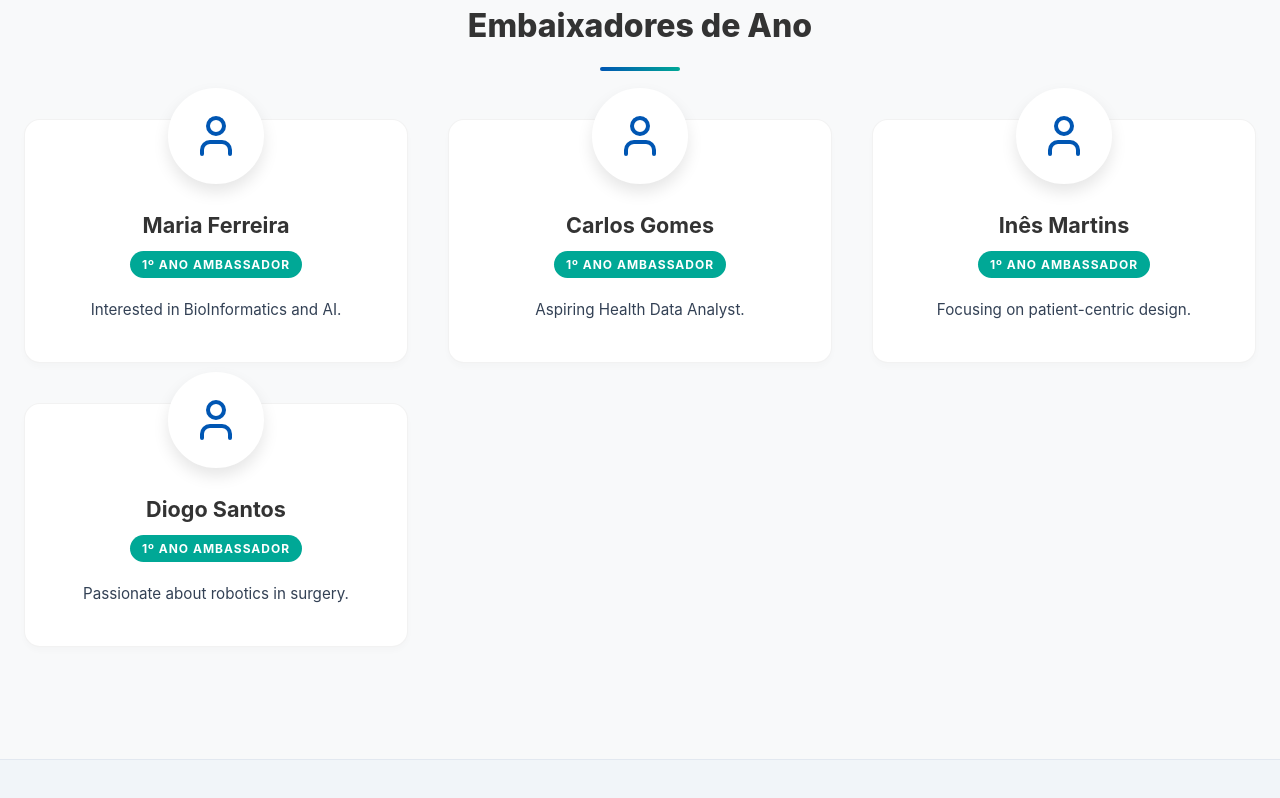
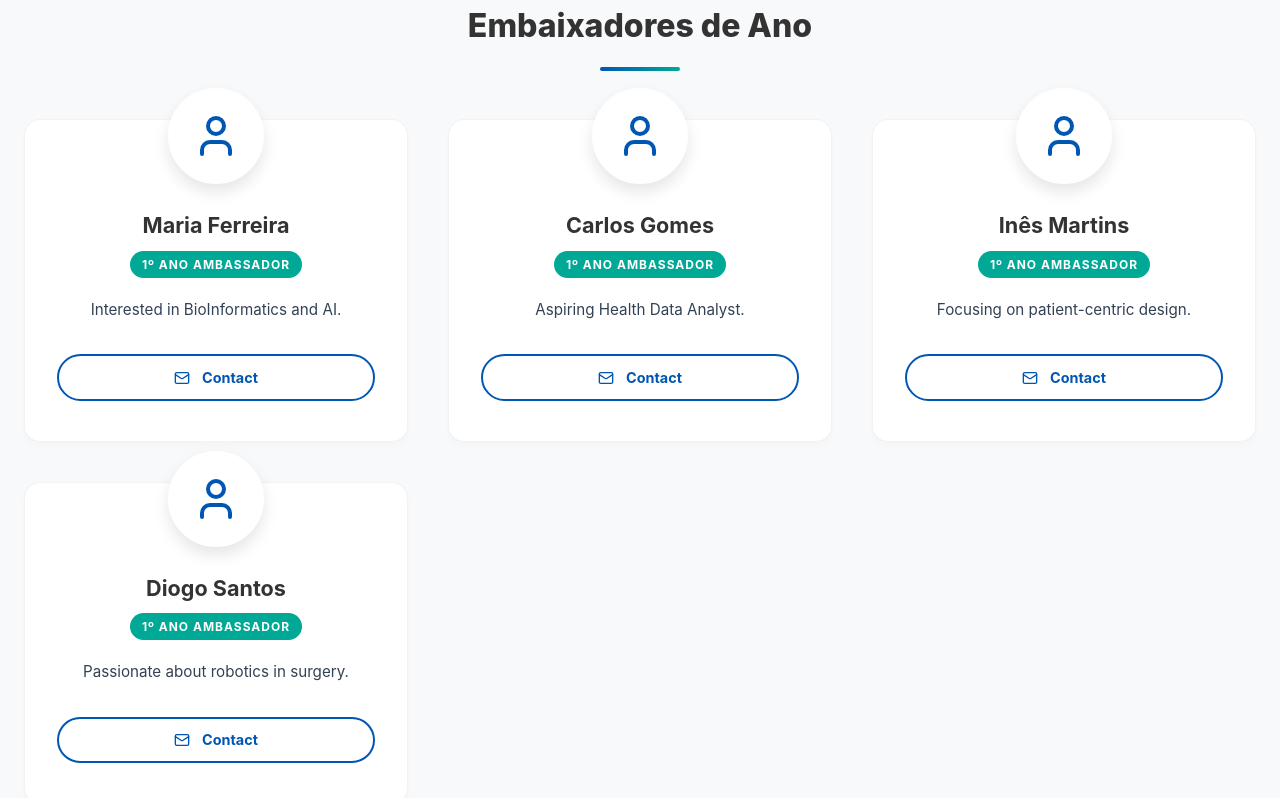
Before and after one commit to luiselvas/site_lic, a React (Vite) app: page /meet-us in a window 1280 px wide. Shown: the part 1407-2205 px from the top of the page. Built offline with nearby package versions, Linux system fonts and the light colour scheme.

Commit message:
Add contact emails and buttons to ambassador cards

```diff
--- a/src/data/students.js
+++ b/src/data/students.js
@@ -1,14 +1,14 @@
 export const academicYears = ["2024/2025", "2023/2024"];
 
 export const students = [
-    { id: 1, name: "Maria Ferreira", year: 1, bio: "Interested in BioInformatics and AI." },
-    { id: 2, name: "Carlos Gomes", year: 1, bio: "Aspiring Health Data Analyst." },
-    { id: 3, name: "Inês Martins", year: 1, bio: "Focusing on patient-centric design." },
-    { id: 4, name: "Ricardo Silva", year: 2, bio: "Developing an app for diabetes management." },
-    { id: 5, name: "Sofia Sousa", year: 2, bio: "President of the Student Union." },
-    { id: 6, name: "André Costa", year: 2, bio: "Researcher in Medical Imaging." },
-    { id: 7, name: "Beatriz Lima", year: 3, bio: "Final project on Hospital IoT systems." },
-    { id: 8, name: "Tiago Alves", year: 3, bio: "Interning at a major Hospital IT dept." },
-    { id: 9, name: "Catarina Dias", year: 3, bio: "Specializing in Cybersecurity for Health." },
-    { id: 10, name: "Diogo Santos", year: 1, bio: "Passionate about robotics in surgery." }
+    { id: 1, name: "Maria Ferreira", year: 1, bio: "Interested in BioInformatics and AI.", email: "maria.ferreira@iscte-iul.pt" },
+    { id: 2, name: "Carlos Gomes", year: 1, bio: "Aspiring Health Data Analyst.", email: "carlos.gomes@iscte-iul.pt" },
+    { id: 3, name: "Inês Martins", year: 1, bio: "Focusing on patient-centric design.", email: "ines.martins@iscte-iul.pt" },
+    { id: 4, name: "Ricardo Silva", year: 2, bio: "Developing an app for diabetes management.", email: "ricardo.silva@iscte-iul.pt" },
+    { id: 5, name: "Sofia Sousa", year: 2, bio: "President of the Student Union.", email: "sofia.sousa@iscte-iul.pt" },
+    { id: 6, name: "André Costa", year: 2, bio: "Researcher in Medical Imaging.", email: "andre.costa@iscte-iul.pt" },
+    { id: 7, name: "Beatriz Lima", year: 3, bio: "Final project on Hospital IoT systems.", email: "beatriz.lima@iscte-iul.pt" },
+    { id: 8, name: "Tiago Alves", year: 3, bio: "Interning at a major Hospital IT dept.", email: "tiago.alves@iscte-iul.pt" },
+    { id: 9, name: "Catarina Dias", year: 3, bio: "Specializing in Cybersecurity for Health.", email: "catarina.dias@iscte-iul.pt" },
+    { id: 10, name: "Diogo Santos", year: 1, bio: "Passionate about robotics in surgery.", email: "diogo.santos@iscte-iul.pt" }
 ];
--- a/src/pages/MeetUs.css
+++ b/src/pages/MeetUs.css
@@ -293,4 +293,38 @@
     color: var(--color-gray-700);
     line-height: 1.6;
     font-weight: 400;
+    margin-bottom: 2rem;
 }
+
+.student-contact-btn {
+    display: inline-flex;
+    align-items: center;
+    justify-content: center;
+    gap: 0.75rem;
+    background-color: white;
+    color: var(--color-primary);
+    border: 2px solid var(--color-primary);
+    padding: 0.6rem 1.5rem;
+    border-radius: 50px;
+    font-weight: 700;
+    font-size: 0.9rem;
+    text-decoration: none;
+    transition: all 0.3s cubic-bezier(0.4, 0, 0.2, 1);
+    width: 100%;
+    margin-top: auto;
+}
+
+.student-contact-btn:hover {
+    background-color: var(--color-primary);
+    color: white;
+    transform: translateY(-2px);
+    box-shadow: 0 4px 12px rgba(var(--color-primary-rgb), 0.2);
+}
+
+.student-contact-btn svg {
+    transition: transform 0.3s ease;
+}
+
+.student-contact-btn:hover svg {
+    transform: scale(1.1);
+}
--- a/src/pages/MeetUs.jsx
+++ b/src/pages/MeetUs.jsx
@@ -1,6 +1,6 @@
 import { useState, useMemo, useRef, useEffect } from 'react';
 import { useLanguage } from '../context/LanguageContext';
-import { GraduationCap, User, Calendar, ChevronDown } from 'lucide-react';
+import { GraduationCap, User, Calendar, ChevronDown, Mail } from 'lucide-react';
 import './MeetUs.css';
 import { students, academicYears } from '../data/students';
 
@@ -117,6 +117,13 @@ const MeetUs = () => {
                                 <h3 className="student-name">{student.name}</h3>
                                 <span className="student-year">{t.meetUs[`year${student.year}`]} Ambassador</span>
                                 <p className="student-bio">{student.bio}</p>
+
+                                {student.email && (
+                                    <a href={`mailto:${student.email}`} className="student-contact-btn">
+                                        <Mail size={16} />
+                                        {t.pt ? "Contactar" : "Contact"}
+                                    </a>
+                                )}
                             </div>
                         ))
                     ) : (
```
Also changed, not shown: 1 other file (tests, documents, lock files or other folders).
